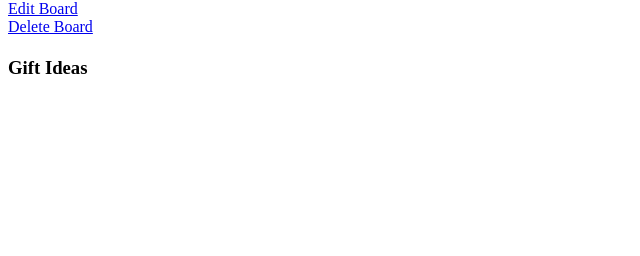
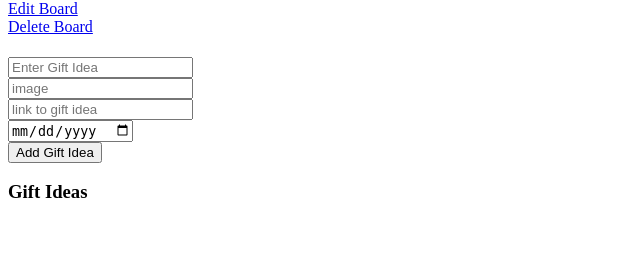
Before and after one commit to vvela2022/Gift-Planner-App, a Django app: template main_app/templates/board_detail.html in a window 1280 px wide. Shown: the part 44-300 px from the top of the page, without its empty margins (0-640 px from the left). Run offline with Django 4.2, Linux system fonts and the light colour scheme; the template is opened without the code that fills it, so the values that code supplies are empty.

Commit message:
gift idea create route and form working with gifts rendering on board detail page

```diff
--- a/main_app/templates/board_detail.html
+++ b/main_app/templates/board_detail.html
@@ -15,6 +15,55 @@
     <h1>{{board.title}}</h1>
     <h4>{{board.about}}</h4>
 </div>
+
+<!-- adding form for new gift_idea -->
+<form form action="{% url 'gift_create' board.pk%}" method="post">
+    {% csrf_token %}
+    <div>
+        <div>
+            <input
+                class="input"
+                type="text"
+                name="idea"
+                placeholder="Enter Gift Idea"
+                required
+            />
+        </div>
+        <div>
+            <input
+                class="input"
+                type="text"
+                name="image"
+                placeholder="image"
+                required
+            />
+        </div>
+        <div>
+            <input
+                class="input"
+                type="text"
+                name="link"
+                placeholder="link to gift idea"
+                required
+            />
+        </div>
+        <div>
+            <input
+                class="input"
+                type="date"
+                name="date_needed"
+                placeholder="YYYY-MM-DD"
+                required
+            />
+        </div>
+        <div>
+            <input type="submit" value="Add Gift Idea"/>
+        </div>
+
+    </div>
+
+</form>
+
 <div>
     <h3>Gift Ideas</h3>
     {% for gift in board.gifts.all %}
@@ -25,7 +74,6 @@
             <img src="{{gift.image}}" alt={{gift.idea}}/>
         </a>
         <p>Date to purchase by: {{gift.date_needed}}</p>
-
     </div>
 </div>
 {% endfor %}
--- a/main_app/urls.py
+++ b/main_app/urls.py
@@ -9,5 +9,6 @@ urlpatterns= [
     path('boards/new', views.BoardCreate.as_view(), name='board_create'),
     path('boards/<int:pk>/', views.BoardDetail.as_view(), name='board_detail'),
     path('boards/<int:pk>/update', views.BoardUpdate.as_view(), name='board_update'),
-    path('boards/<int:pk>/delete', views.BoardDelete.as_view(), name='board_delete')
+    path('boards/<int:pk>/delete', views.BoardDelete.as_view(), name='board_delete'),
+    path('boards/<int:pk>/gifts/new/', views.Gift_IdeaCreate.as_view(), name='gift_create')
 ]
```
Also changed, not shown: main_app/views.py (+13 -1 lines).
